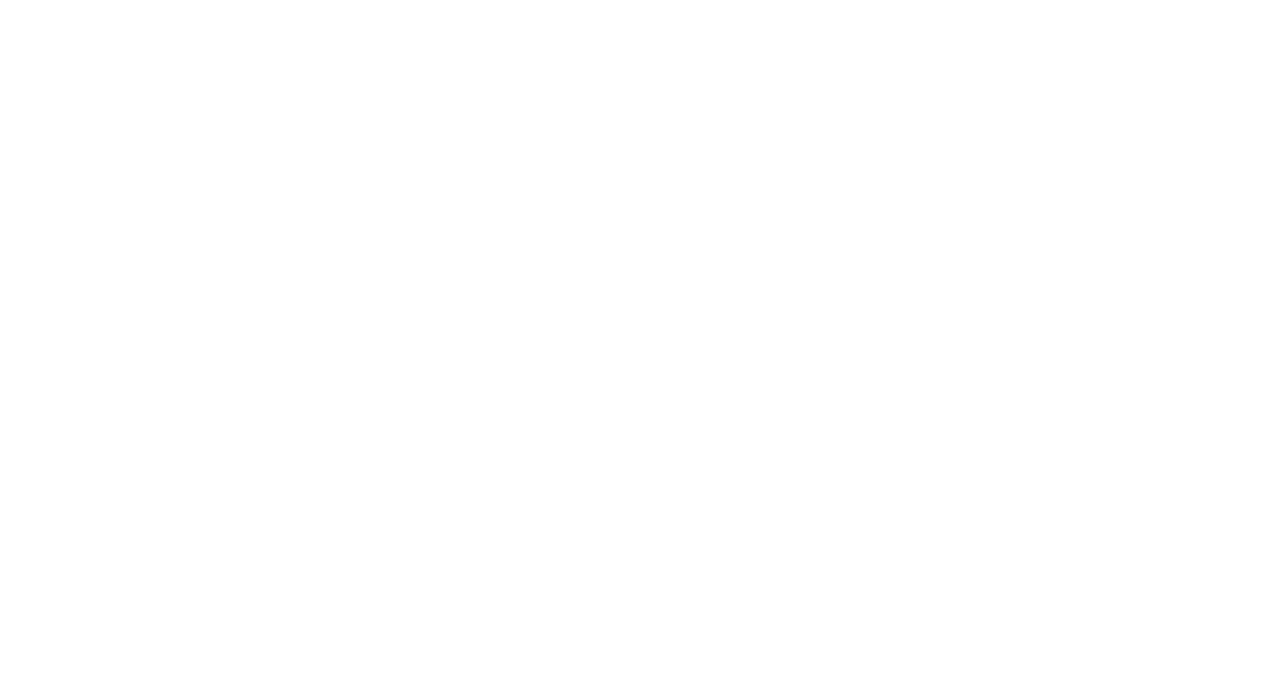
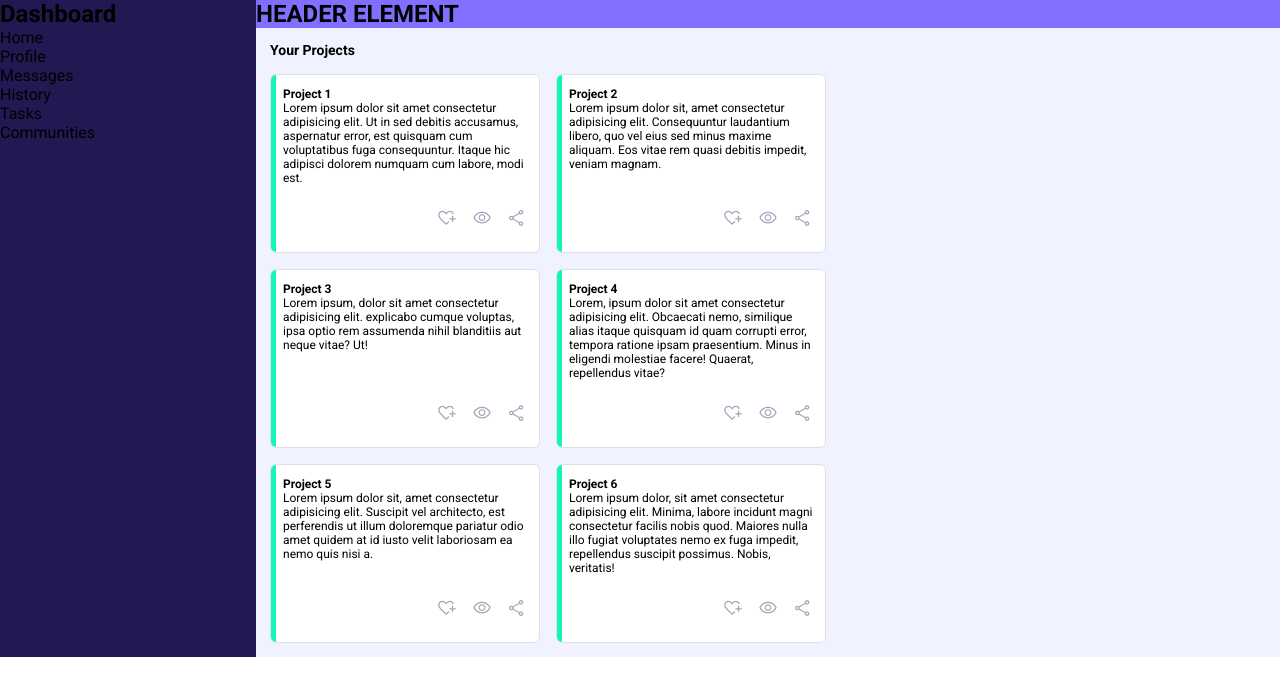
Before and after one commit to AndresAR-92/Dashboard, a plain HTML site: page index.html in a window 1280 px wide. Drawn offline with nearby package versions, Linux system fonts and the light colour scheme.

Commit message:
Crea grid proyectos

```diff
--- a/index.html
+++ b/index.html
@@ -16,5 +16,110 @@
     />
     <link rel="stylesheet" href="style.css" />
   </head>
-  <body></body>
+  <body>
+    <div class="grid-container">
+      <nav class="main-grid-el">
+        <div>
+          <h1>Dashboard</h1>
+        </div>
+        <div>
+          <ul>
+            <li>Home</li>
+            <li>Profile</li>
+            <li>Messages</li>
+            <li>History</li>
+            <li>Tasks</li>
+            <li>Communities</li>
+          </ul>
+        </div>
+      </nav>
+      <header class="main-grid-el">
+        <h2>HEADER ELEMENT</h2>
+      </header>
+      <div class="main-grid-el projects">
+        <p class="projects-title">Your Projects</p>
+        <div class="project">
+          <h2>Project 1</h2>
+          <p>
+            Lorem ipsum dolor sit amet consectetur adipisicing elit. Ut in sed
+            debitis accusamus, aspernatur error, est quisquam cum voluptatibus
+            fuga consequuntur. Itaque hic adipisci dolorem numquam cum labore,
+            modi est.
+          </p>
+          <ul class="icons">
+            <li class="material-symbols-outlined">heart_plus</li>
+            <li class="material-symbols-outlined">visibility</li>
+            <li class="material-symbols-outlined">share</li>
+          </ul>
+        </div>
+        <div class="project">
+          <h2>Project 2</h2>
+          <p>
+            Lorem ipsum dolor sit, amet consectetur adipisicing elit.
+            Consequuntur laudantium libero, quo vel eius sed minus maxime
+            aliquam. Eos vitae rem quasi debitis impedit, veniam magnam.
+          </p>
+          <ul class="icons">
+            <li class="material-symbols-outlined">heart_plus</li>
+            <li class="material-symbols-outlined">visibility</li>
+            <li class="material-symbols-outlined">share</li>
+          </ul>
+        </div>
+        <div class="project">
+          <h2>Project 3</h2>
+          <p>
+            Lorem ipsum, dolor sit amet consectetur adipisicing elit. explicabo
+            cumque voluptas, ipsa optio rem assumenda nihil blanditiis aut neque
+            vitae? Ut!
+          </p>
+          <ul class="icons">
+            <li class="material-symbols-outlined">heart_plus</li>
+            <li class="material-symbols-outlined">visibility</li>
+            <li class="material-symbols-outlined">share</li>
+          </ul>
+        </div>
+        <div class="project">
+          <h2>Project 4</h2>
+          <p>
+            Lorem, ipsum dolor sit amet consectetur adipisicing elit. Obcaecati
+            nemo, similique alias itaque quisquam id quam corrupti error,
+            tempora ratione ipsam praesentium. Minus in eligendi molestiae
+            facere! Quaerat, repellendus vitae?
+          </p>
+          <ul class="icons">
+            <li class="material-symbols-outlined">heart_plus</li>
+            <li class="material-symbols-outlined">visibility</li>
+            <li class="material-symbols-outlined">share</li>
+          </ul>
+        </div>
+        <div class="project">
+          <h2>Project 5</h2>
+          <p>
+            Lorem ipsum dolor sit, amet consectetur adipisicing elit. Suscipit
+            vel architecto, est perferendis ut illum doloremque pariatur odio
+            amet quidem at id iusto velit laboriosam ea nemo quis nisi a.
+          </p>
+          <ul class="icons">
+            <li class="material-symbols-outlined">heart_plus</li>
+            <li class="material-symbols-outlined">visibility</li>
+            <li class="material-symbols-outlined">share</li>
+          </ul>
+        </div>
+        <div class="project">
+          <h2>Project 6</h2>
+          <p>
+            Lorem ipsum dolor, sit amet consectetur adipisicing elit. Minima,
+            labore incidunt magni consectetur facilis nobis quod. Maiores nulla
+            illo fugiat voluptates nemo ex fuga impedit, repellendus suscipit
+            possimus. Nobis, veritatis!
+          </p>
+          <ul class="icons">
+            <li class="material-symbols-outlined">heart_plus</li>
+            <li class="material-symbols-outlined">visibility</li>
+            <li class="material-symbols-outlined">share</li>
+          </ul>
+        </div>
+      </div>
+    </div>
+  </body>
 </html>
--- a/style.css
+++ b/style.css
@@ -20,9 +20,10 @@ Large: 1.8
 0.75px
 
 --- 02 COLORS
-- Primary: #3b82f6
+- Primary: #10b981
 - Tints:
-#ebf3fe
+#e7f8f2
+
 
 - Shades:
 
@@ -34,6 +35,82 @@ Large: 1.8
   box-sizing: border-box;
 }
 
+html {
+  font-family: Roboto, sans-serif;
+}
+
 .material-symbols-outlined {
-  font-variation-settings: "FILL" 1, "wght" 400, "GRAD" 0, "opsz" 24;
+  font-variation-settings: "FILL" 0, "wght" 300, "GRAD" 0, "opsz" 24;
+  font-size: 20px;
+  color: #a6a3b9;
 }
+
+.grid-container {
+  display: grid;
+  grid-template-columns: 1fr 4fr;
+}
+
+.grid-container > nav {
+  grid-row: 1 / 3;
+  background-color: #211951;
+}
+
+.grid-container > header {
+  grid-column: 2;
+  background-color: #836fff;
+}
+
+.grid-container > div {
+}
+
+.projects {
+  background-color: #f0f3ff;
+  padding: 14px;
+  display: grid;
+  grid-template-columns: repeat(2, clamp(170px, 50%, 270px));
+  gap: 16px;
+}
+
+.projects-title {
+  grid-column: 1 / -1;
+  font-weight: 700;
+  font-size: 14px;
+}
+
+.project {
+  font-size: 12px;
+  background-color: #fff;
+  padding: 12px 12px 24px;
+  border: 1px solid #e0e0e0;
+  border-radius: 6px;
+  position: relative;
+}
+
+.project h2 {
+  font-size: 12px;
+}
+
+.project p {
+  height: 85px;
+}
+
+.project::before {
+  background-color: #15f5ba;
+  content: "";
+  height: 100%;
+  width: 5px;
+  display: block;
+  position: absolute;
+  top: 0;
+  left: 0;
+  border-top-left-radius: 6px;
+  border-bottom-left-radius: 6px;
+}
+
+.icons {
+  margin-top: 22px;
+  display: flex;
+  gap: 15px;
+  padding: 0;
+  justify-content: flex-end;
+}
```
